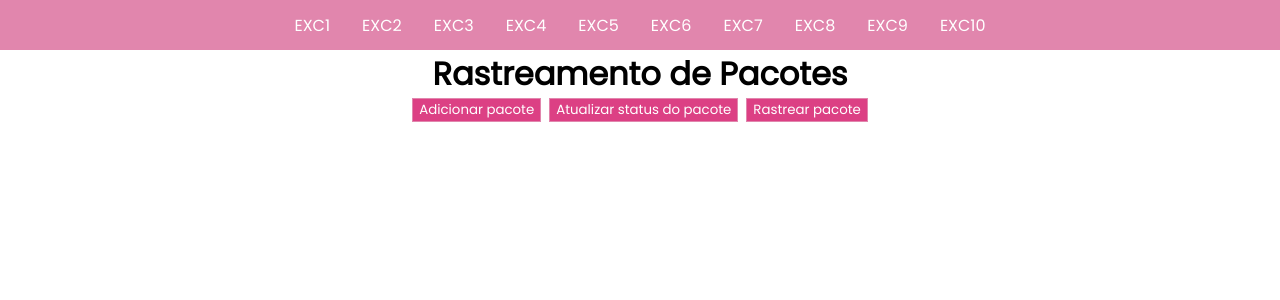
After one commit to agathamarie/Exercises-Studying, a PHP site: page /exc2.php in a window 1280 px wide. The commit adds this page. Shown: the top 300 px of the page. Run offline with PHP 8.4, Linux system fonts and the light colour scheme.

Commit message:
Pequenos adicionais que fiz ontem

```diff
--- a/pages/exc1.html
+++ b/pages/exc1.php
@@ -7,6 +7,8 @@
     <link rel="stylesheet" href="../css/modelo.css">
 </head>
 <body>
+    <?php include('../template/header.php') ?>
+
     <h1>Pedra, Papel ou Tesoura</h1>
 
     <div id="initial">
--- a/pages/exc10.html
+++ b/pages/exc10.php
@@ -7,6 +7,9 @@
     <link rel="stylesheet" href="../css/modeloexc10.css">
 </head>
 <body>
+    <?php include('../template/header.php') ?>
+
+
     <h1>Simulador de Roleta do Tigrinho </h1>
 
     <div id="divButtons">
--- a/pages/exc2.html
+++ b/pages/exc2.php
@@ -7,13 +7,14 @@
     <link rel="stylesheet" href="../css/modelo.css">
 </head>
 <body>
+    <?php include('../template/header.php') ?>
+
     <h1>Rastreamento de Pacotes</h1>
 
     <div id="divButtons">
         <button id="addPacote">Adicionar pacote</button>
         <button id="updatePacote">Atualizar status do pacote</button>
         <button id="rastrearPacote">Rastrear pacote</button>
-        <button id="sair">Sair</button>
     </div>
 
     <div id="results"></div>
--- a/pages/exc3.html
+++ b/pages/exc3.php
@@ -7,6 +7,8 @@
     <link rel="stylesheet" href="../css/modelo.css">
 </head>
 <body>
+    <?php include('../template/header.php') ?>
+
     <h1>Controle de assentos de Aviões</h1>
 
     <div id="divButtons">
--- a/pages/exc4-Taxi.html
+++ b/pages/exc4-Taxi.php
@@ -7,6 +7,9 @@
     <link rel="stylesheet" href="../css/modelo.css">
 </head>
 <body>
+    <?php include('../template/header.php') ?>
+
+
     <h1>Gerenciador de Chamadas de Táxi</h1>
 
     <div id="divButtons">
--- a/pages/exc4-User.html
+++ b/pages/exc4-User.php
@@ -8,6 +8,8 @@
     <link rel="stylesheet" href="../css/exc4.css">
 </head>
 <body>
+    <?php include('../template/header.php') ?>
+
     <h1>APP de Táxi</h1>
 
     <div id="nomeUser">
--- a/pages/exc4.html
+++ b/pages/exc4.php
@@ -7,6 +7,9 @@
     <link rel="stylesheet" href="../css/modelo.css">
 </head>
 <body>
+    <?php include('../template/header.php') ?>
+
+
     <h1>APP de Táxi</h1>
 
     <div id="divButtons">
--- a/pages/exc5.html
+++ b/pages/exc5.php
@@ -16,6 +16,8 @@
 
 </head>
 <body>
+    <?php include('../template/header.php') ?>
+
     <h1>Monitoramento de Temperatura</h1>
 
     <div id="divButtons">
--- a/pages/exc6.html
+++ b/pages/exc6.php
@@ -7,6 +7,7 @@
     <link rel="stylesheet" href="../css/modelo.css">
 </head>
 <body>
+    <?php include('../template/header.php') ?>
 
     <h1>Controle de Chamados de Suporte Técnico</h1>
 
--- a/pages/exc7.html
+++ b/pages/exc7.php
@@ -7,6 +7,7 @@
     <link rel="stylesheet" href="../css/modeloexc7.css">
 </head>
 <body>
+    <?php include('../template/header.php') ?>
 
     <div id="menu">
         <h1>Menu do Restaurante:</h1>
--- a/pages/exc8.html
+++ b/pages/exc8.php
@@ -7,6 +7,9 @@
     <link rel="stylesheet" href="../css/modelo.css">
 </head>
 <body>
+    <?php include('../template/header.php') ?>
+
+
     <h1>Conversor de Unidades </h1>
     <h2>Escolha o tipo de Conversão que deseja realizar: </h2>
 
--- a/pages/exc9.html
+++ b/pages/exc9.php
@@ -7,6 +7,8 @@
     <link rel="stylesheet" href="../css/modelo.css">
 </head>
 <body>
+    <?php include('../template/header.php') ?>
+
     <h1>Controle de Senhas - Clínica Médica</h1>
 
     <div id="divButtons">
--- /dev/null
+++ b/template/header.php
@@ -0,0 +1,30 @@
+<header id="header">
+    <a href="./exc1.php">EXC1</a>
+    <a href="./exc2.php">EXC2</a>
+    <a href="./exc3.php">EXC3</a>
+    <a href="./exc4.php">EXC4</a>
+    <a href="./exc5.php">EXC5</a>
+    <a href="./exc6.php">EXC6</a>
+    <a href="./exc7.php">EXC7</a>
+    <a href="./exc8.php">EXC8</a>
+    <a href="./exc9.php">EXC9</a>
+    <a href="./exc10.php">EXC10</a>
+</header>
+<style>
+    *{
+        margin: 0;
+    }
+    #header{
+        display: flex;
+        background-color: #e186ad;
+        justify-content: center;
+        align-items: center;
+        gap: 2rem;
+        height: 50px;
+        & a{
+            color: white;
+            text-decoration: none;
+            font-weight: 500;
+        }
+    }
+</style>
```
Also changed, not shown: main.html (deleted, +0 -48 lines).
